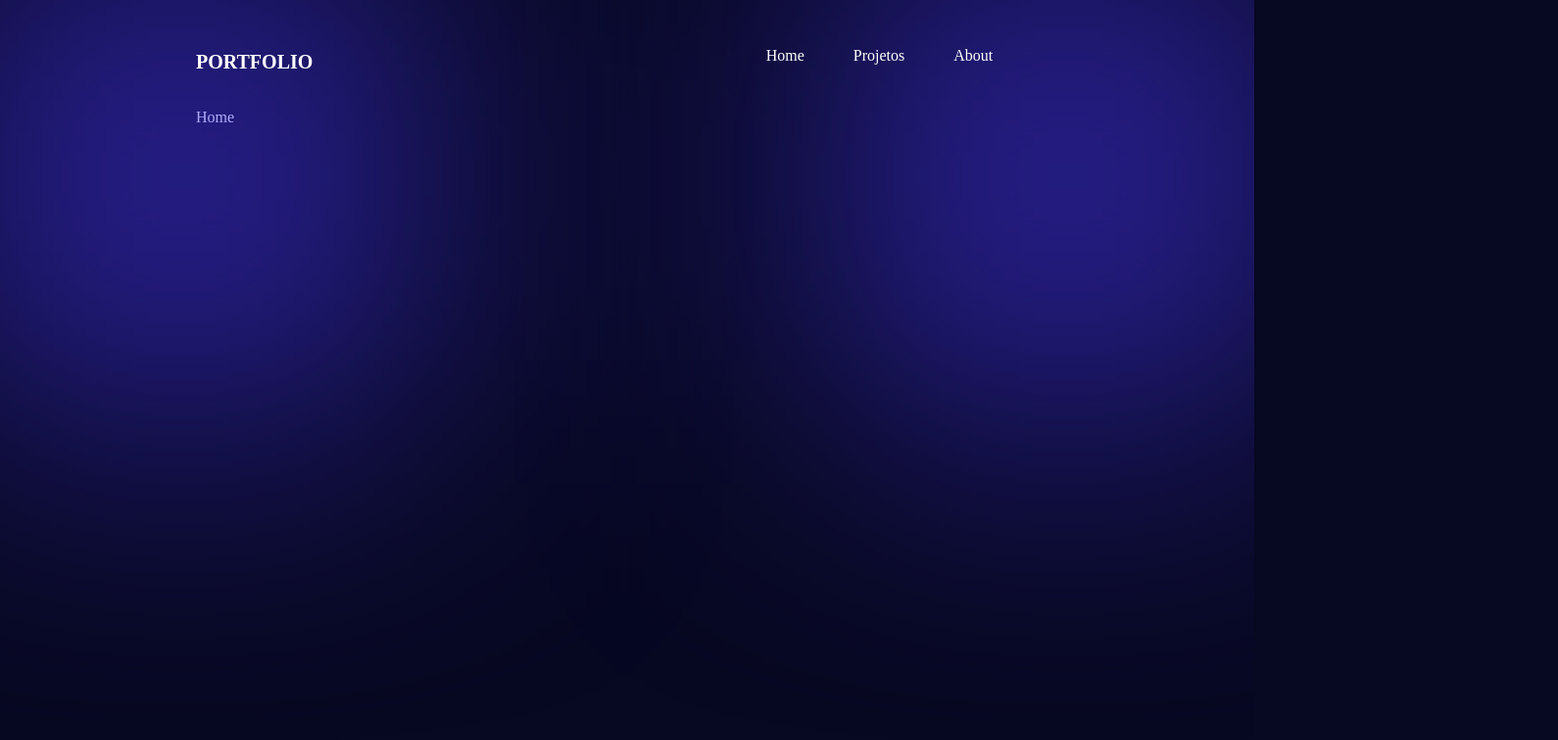
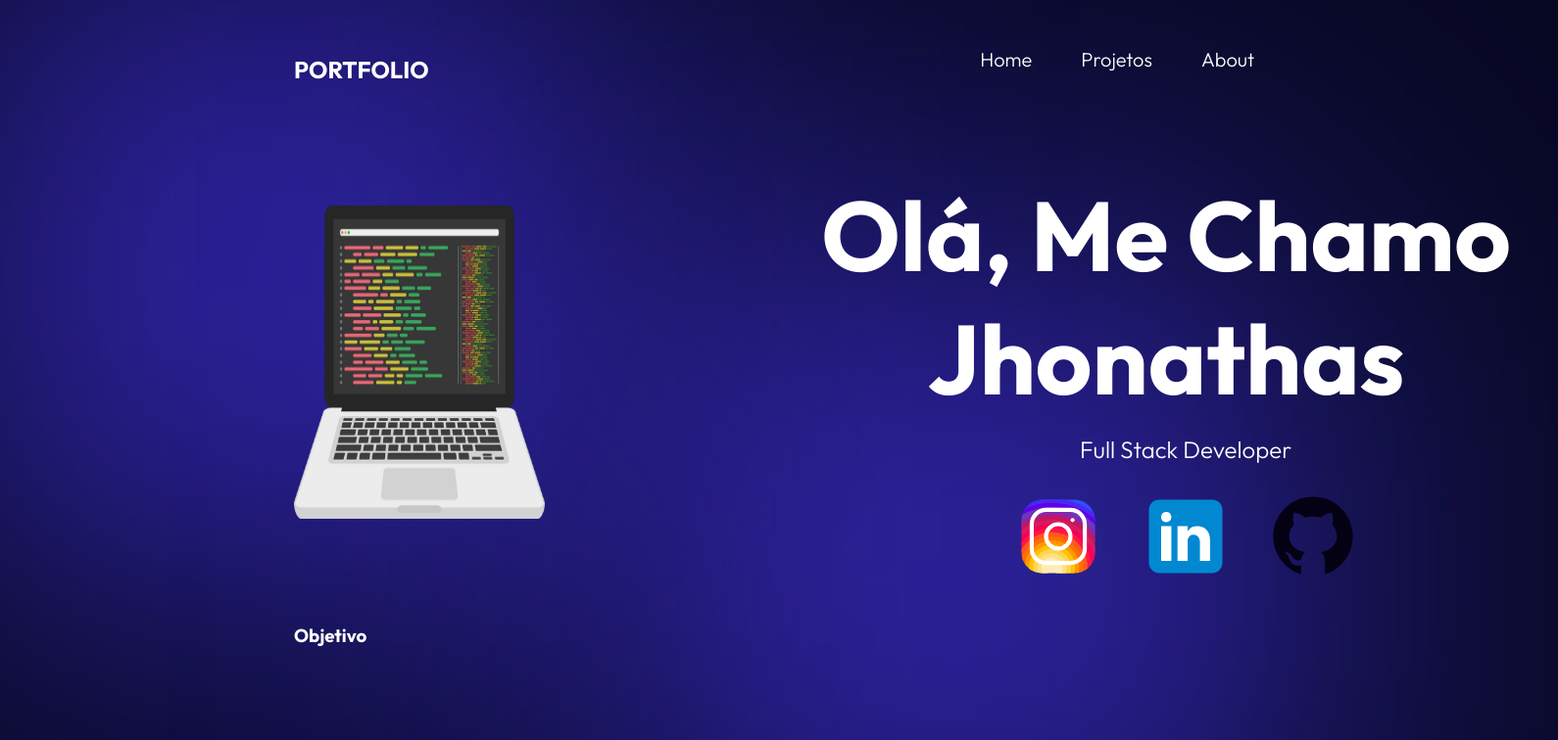
Before and after one commit to DevJhonathas/Portfolio2024, a React (Create React App) app in the folder frontend/: page / in a window 1280 px wide. Shown: the top 756 px of the page at 98% size, 1590 px wide, since content can reach past the window. Built offline with nearby package versions, Linux system fonts and the light colour scheme.

Commit message:
Estilizando Home, criando compenente de rentangulo para mensagens

```diff
--- a/frontend/src/App.jsx
+++ b/frontend/src/App.jsx
@@ -26,12 +26,12 @@ const App = () => {
 
   return (
     <div className='container'>
+        <div className='circle_position_left circle_shape circle_blur'></div>
         <div className='circle_position_right circle_shape circle_blur'></div>
-        <div className='circle_position_left circle_shape circle_blur'></div>
       <BrowserRouter>
         <Navbar />
-        <Home />
         <Routes>
+          <Route path='/' element={<Home />} />
           <Route path='/about' element={<About />} />
           <Route path='/projects' element={<Projects />} />
           <Route path='/dashboard' element={auth ? <Dashboard /> : <Navigate to="/"/>} />
--- a/frontend/src/components/Navbar.css
+++ b/frontend/src/components/Navbar.css
@@ -12,9 +12,11 @@
     list-style-type: none;
 }
 
+/* Is logged */
 .button_navbar{
     text-decoration: none;
     color: #ffff;
+    font-size: 20px;
 }
 .button_navbar:visited  {
     color: #ffff;
@@ -26,10 +28,22 @@
     text-decoration: none;
 }
 
-.company_name{
-    font-size: 20px;
+/* not logged */
+
+
+/* rest of code */
+.company_name_logged{
+    font-size: 24px;
     font-weight: bold;
     text-transform: uppercase;
     color: #ffff;
     padding-right: 48%;
 }
+
+.company_name_not_logged{
+    font-size: 24px;
+    font-weight: bold;
+    text-transform: uppercase;
+    color: #ffff;
+    padding-right: 67%;
+}
--- a/frontend/src/components/Navbar.jsx
+++ b/frontend/src/components/Navbar.jsx
@@ -28,7 +28,7 @@ const Navbar = () => {
   console.log(handleLogout)
   return (
     <div className='container_navbar'>
-      <div className='company_name'>
+      <div className={auth ? 'company_name_logged' : 'company_name_not_logged'}>
         <p>portfolio</p>
       </div>
       <ul>
--- a/frontend/src/global.css
+++ b/frontend/src/global.css
@@ -1,3 +1,5 @@
+@import url('https://fonts.googleapis.com/css2?family=Outfit:wght@300;600;700&family=Roboto:wght@400;500&display=swap');
+
 :root{
   --background-color: #070821;
   --color-text:  #ffff;
@@ -8,9 +10,11 @@ html, body{
 }
 
 body{
+  font-family: 'Outfit', sans-serif;
   padding: 0;
   margin: 0;
   background-color: var(--background-color);
+  overflow-y: hidden;
 }
 
 h1, h2, p{
@@ -18,21 +22,19 @@ h1, h2, p{
 }
 
 .container{
- margin: 32px;
- margin-left: 200px;
- margin-right: 200px;
+ margin: 32px 200px 50px 300px;
 }
 
 .circle_shape{
-  width: 380px;
-  height: 380px;
+  width: 580px;
+  height: 580px;
   box-shadow: inset 0px 0px 200px 525px rgb(74, 55, 249, .9);
   position: absolute;
 }
 
 /* Blur in Google Chrome/Internet Explorer works differently than in Opera GX, which is causing blur to crash */
 .circle_blur{
-  filter: blur(150px);
+  filter: blur(200px);
 }
 
 .circle_position_left{
@@ -41,6 +43,6 @@ h1, h2, p{
 }
 
 .circle_position_right{
-  top: -10px;
+  top: 300px;
   right: 0px;
 }
--- a/frontend/src/pages/Home/Home.css
+++ b/frontend/src/pages/Home/Home.css
@@ -1,8 +1,58 @@
 .container_home{
-    display: flex;
     position: relative;
 }
 
 .container_home p{
     color: #ffff;
 }
+
+.section_hero{
+    display: flex;
+    flex-direction: row;
+    column-gap: 30%;
+}
+
+.title_and_icons h1{
+    font-size: 100px;
+    width: 800px;
+    height: 200px;
+    padding-bottom: -40px;
+    text-align: center;
+}
+
+.title_and_icons{
+    text-transform: capitalize;
+}
+
+.title_and_icons p{
+    font-size: 24px;
+    padding-left: 15%;
+    padding-right: 10%;
+    text-align: center;
+}
+
+.img_laptop{
+    margin-top: 100px;
+    width: 20vw;
+    height: 40vh;
+}
+
+.icons ul{
+    display: flex;
+    flex-direction: row;
+    text-decoration: none;
+    list-style-type: none;
+    align-items: center;
+    justify-content: center;
+    gap: 30px;
+}
+
+.icons_img{
+    width: 100px;
+    height: 100px;
+}
+
+.section_objetivo{
+    display: flex;
+    color: #ffff;
+}
--- a/frontend/src/pages/Home/Home.jsx
+++ b/frontend/src/pages/Home/Home.jsx
@@ -1,9 +1,48 @@
-import React from 'react'
+import React from 'react';
+//CSS
+import "./Home.css";
+
+//Images
+import laptop from "../../images/svg/computador_com_codigo.webp";
+import github from "../../images/svg/github.svg";
+import instagram from "../../images/svg/instagram.svg";
+import linkedin from "../../images/svg/linkedin.svg";
+
 
 const Home = () => {
   return (
     <div className='container_home'>
-      <p>Home</p>
+      <div className="section_hero">
+        <img src={laptop} alt="laptop" className='img_laptop'/>
+        <div className="title_and_icons">
+          <h1>Olá, me chamo jhonathas</h1>
+          <p>Full Stack Developer</p>
+          <div className="icons">
+            <ul>
+              <li>
+                <a href="https://www.instagram.com/jhonathas921/" target="_blank" rel='noreferrer'>
+                  <img src={instagram} alt="instagram" className='icons_img'/>
+                </a>
+                </li>
+              <li>
+                <a href="https://www.linkedin.com/in/jhonathas-souza-33891b245/" target="_blank" rel='noreferrer'>
+                  <img src={linkedin} alt="linkedin"  className='icons_img'/>
+                </a>
+              </li>
+              <li>
+                <a href="https://github.com/DevJhonathas" target="_blank" rel='noreferrer'>
+                  <img src={github} alt="github"  className='icons_img'/>
+                </a>
+              </li>
+            </ul>
+          </div>
+        </div>
+      </div>
+
+      <div className="section_objetivo">
+        <h3>Objetivo</h3>
+        <div></div>
+      </div>
     </div>
   )
 }
```
Also changed, not shown: frontend/src/components/Rentagulo_msg.jsx (added, +11 -0 lines), frontend/src/components/Message.jsx (renamed from frontend/src/components/Message.js), frontend/src/components/Rentagulo_msg.css (added), frontend/src/images/svg/github.svg.
